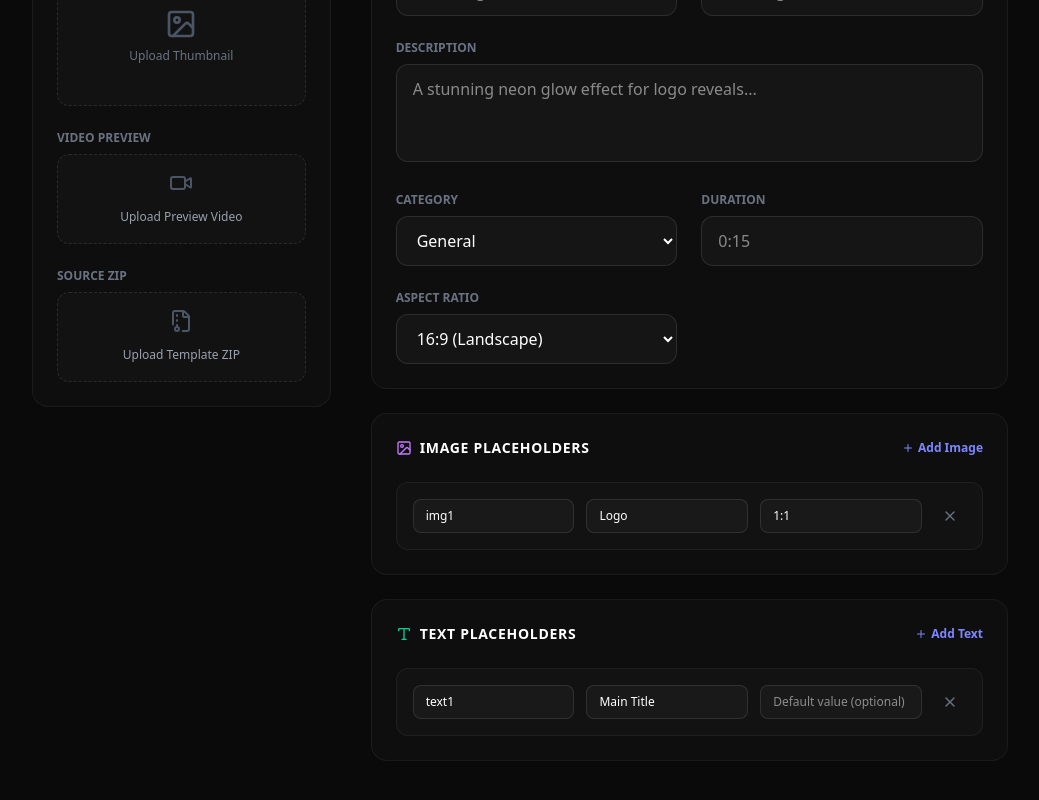
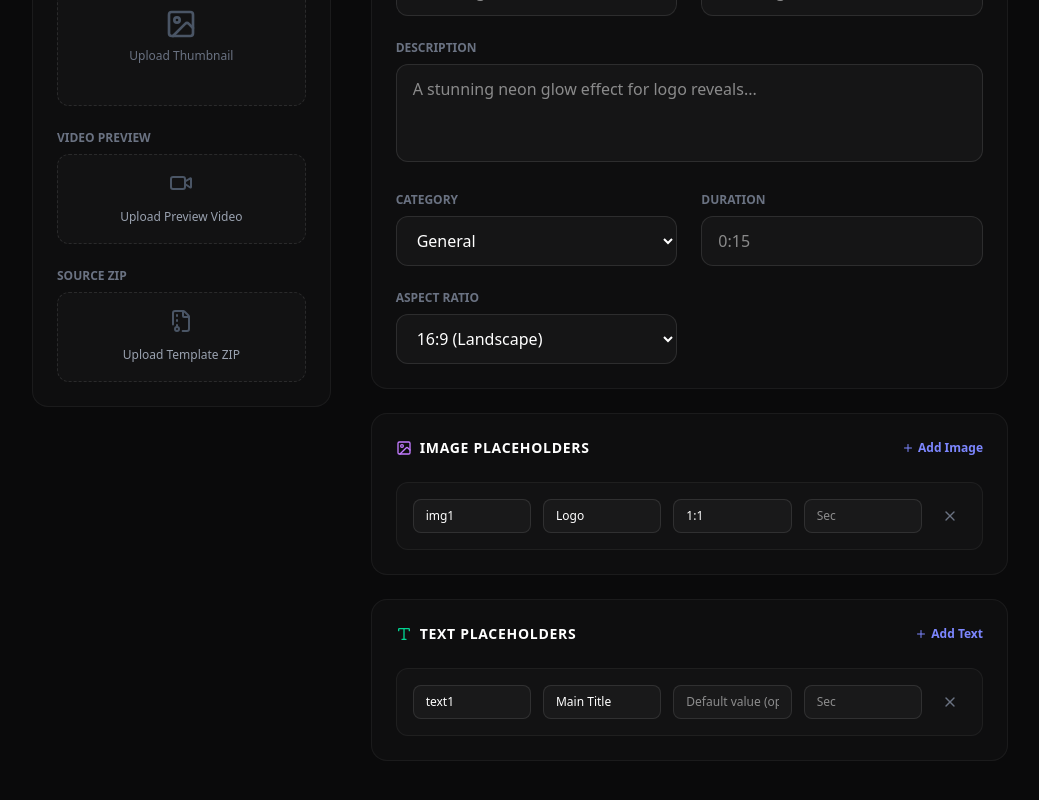
Before and after one commit to chaplinsiva/celiteproofficial, a Next.js app: page /admin/templates/new in a window 1280 px wide. Shown: the part 244-1044 px from the top of the page, without its empty margins (120-1159 px from the left). Built offline with nearby package versions, Linux system fonts and the light colour scheme; no server answers.

Commit message:
feat(templates): add video placeholder timestamps for editor seeker

```diff
--- a/src/app/admin/templates/[id]/edit/page.tsx
+++ b/src/app/admin/templates/[id]/edit/page.tsx
@@ -13,12 +13,14 @@ interface ImagePlaceholder {
     key: string;
     label: string;
     aspectRatio: string;
+    previewTimestamp?: number;
 }
 
 interface TextPlaceholder {
     key: string;
     label: string;
     defaultValue: string;
+    previewTimestamp?: number;
 }
 
 interface Template {
@@ -114,7 +116,7 @@ export default function EditTemplatePage({ params }: { params: Promise<{ id: str
         setImagePlaceholders(imagePlaceholders.filter((_, i) => i !== index));
     };
 
-    const updateImagePlaceholder = (index: number, field: keyof ImagePlaceholder, value: string) => {
+    const updateImagePlaceholder = (index: number, field: keyof ImagePlaceholder, value: string | number) => {
         const updated = [...imagePlaceholders];
         updated[index] = { ...updated[index], [field]: value };
         setImagePlaceholders(updated);
@@ -132,7 +134,7 @@ export default function EditTemplatePage({ params }: { params: Promise<{ id: str
         setTextPlaceholders(textPlaceholders.filter((_, i) => i !== index));
     };
 
-    const updateTextPlaceholder = (index: number, field: keyof TextPlaceholder, value: string) => {
+    const updateTextPlaceholder = (index: number, field: keyof TextPlaceholder, value: string | number) => {
         const updated = [...textPlaceholders];
         updated[index] = { ...updated[index], [field]: value };
         setTextPlaceholders(updated);
@@ -410,7 +412,7 @@ export default function EditTemplatePage({ params }: { params: Promise<{ id: str
                                         key={index}
                                         className="flex items-center gap-3 p-4 bg-white/[0.02] border border-white/5 rounded-xl"
                                     >
-                                        <div className="flex-1 grid grid-cols-3 gap-3">
+                                        <div className="flex-1 grid grid-cols-4 gap-3">
                                             <input
                                                 type="text"
                                                 value={placeholder.key}
@@ -429,6 +431,14 @@ export default function EditTemplatePage({ params }: { params: Promise<{ id: str
                                                 onChange={(e) => updateImagePlaceholder(index, "aspectRatio", e.target.value)}
                                                 className="bg-white/[0.03] border border-white/10 rounded-lg py-2 px-3 text-xs text-white focus:outline-none"
                                                 placeholder="1920x1080"
+                                            />
+                                            <input
+                                                type="number"
+                                                value={placeholder.previewTimestamp || ""}
+                                                onChange={(e) => updateImagePlaceholder(index, "previewTimestamp", e.target.value ? parseFloat(e.target.value) : 0)}
+                                                className="bg-white/[0.03] border border-white/10 rounded-lg py-2 px-3 text-xs text-white focus:outline-none"
+                                                placeholder="Sec"
+                                                step="0.1"
                                             />
                                         </div>
                                         <button
@@ -464,7 +474,7 @@ export default function EditTemplatePage({ params }: { params: Promise<{ id: str
                                         key={index}
                                         className="flex items-center gap-3 p-4 bg-white/[0.02] border border-white/5 rounded-xl"
                                     >
-                                        <div className="flex-1 grid grid-cols-3 gap-3">
+                                        <div className="flex-1 grid grid-cols-4 gap-3">
                                             <input
                                                 type="text"
                                                 value={placeholder.key}
@@ -484,6 +494,14 @@ export default function EditTemplatePage({ params }: { params: Promise<{ id: str
                                                 className="bg-white/[0.03] border border-white/10 rounded-lg py-2 px-3 text-xs text-white focus:outline-none"
                                                 placeholder="Default"
                                             />
+                                            <input
+                                                type="number"
+                                                value={placeholder.previewTimestamp || ""}
+                                                onChange={(e) => updateTextPlaceholder(index, "previewTimestamp", e.target.value ? parseFloat(e.target.value) : 0)}
+                                                className="bg-white/[0.03] border border-white/10 rounded-lg py-2 px-3 text-xs text-white focus:outline-none"
+                                                placeholder="Sec"
+                                                step="0.1"
+                                            />
                                         </div>
                                         <button
                                             type="button"
--- a/src/app/admin/templates/new/page.tsx
+++ b/src/app/admin/templates/new/page.tsx
@@ -13,12 +13,14 @@ interface ImagePlaceholder {
     key: string;
     label: string;
     aspectRatio: string;
+    previewTimestamp?: number;
 }
 
 interface TextPlaceholder {
     key: string;
     label: string;
     defaultValue: string;
+    previewTimestamp?: number;
 }
 
 export default function NewTemplatePage() {
@@ -80,7 +82,7 @@ export default function NewTemplatePage() {
         setImagePlaceholders(imagePlaceholders.filter((_, i) => i !== index));
     };
 
-    const updateImagePlaceholder = (index: number, field: keyof ImagePlaceholder, value: string) => {
+    const updateImagePlaceholder = (index: number, field: keyof ImagePlaceholder, value: string | number) => {
         const updated = [...imagePlaceholders];
         updated[index] = { ...updated[index], [field]: value };
         setImagePlaceholders(updated);
@@ -99,7 +101,7 @@ export default function NewTemplatePage() {
         setTextPlaceholders(textPlaceholders.filter((_, i) => i !== index));
     };
 
-    const updateTextPlaceholder = (index: number, field: keyof TextPlaceholder, value: string) => {
+    const updateTextPlaceholder = (index: number, field: keyof TextPlaceholder, value: string | number) => {
         const updated = [...textPlaceholders];
         updated[index] = { ...updated[index], [field]: value };
         setTextPlaceholders(updated);
@@ -376,7 +378,7 @@ export default function NewTemplatePage() {
                                         animate={{ opacity: 1 }}
                                         className="flex items-center gap-3 p-4 bg-white/[0.02] border border-white/5 rounded-xl"
                                     >
-                                        <div className="flex-1 grid grid-cols-3 gap-3">
+                                        <div className="flex-1 grid grid-cols-4 gap-3">
                                             <input
                                                 type="text"
                                                 value={placeholder.key}
@@ -397,6 +399,14 @@ export default function NewTemplatePage() {
                                                 onChange={(e) => updateImagePlaceholder(index, "aspectRatio", e.target.value)}
                                                 className="bg-white/[0.03] border border-white/10 rounded-lg py-2 px-3 text-xs text-white focus:outline-none"
                                                 placeholder="1920x1080"
+                                            />
+                                            <input
+                                                type="number"
+                                                value={placeholder.previewTimestamp || ""}
+                                                onChange={(e) => updateImagePlaceholder(index, "previewTimestamp", e.target.value ? parseFloat(e.target.value) : 0)}
+                                                className="bg-white/[0.03] border border-white/10 rounded-lg py-2 px-3 text-xs text-white focus:outline-none"
+                                                placeholder="Sec"
+                                                step="0.1"
                                             />
                                         </div>
                                         <button
@@ -434,7 +444,7 @@ export default function NewTemplatePage() {
                                         animate={{ opacity: 1 }}
                                         className="flex items-center gap-3 p-4 bg-white/[0.02] border border-white/5 rounded-xl"
                                     >
-                                        <div className="flex-1 grid grid-cols-3 gap-3">
+                                        <div className="flex-1 grid grid-cols-4 gap-3">
                                             <input
                                                 type="text"
                                                 value={placeholder.key}
@@ -456,6 +466,14 @@ export default function NewTemplatePage() {
                                                 className="bg-white/[0.03] border border-white/10 rounded-lg py-2 px-3 text-xs text-white focus:outline-none"
                                                 placeholder="Default value (optional)"
                                             />
+                                            <input
+                                                type="number"
+                                                value={placeholder.previewTimestamp || ""}
+                                                onChange={(e) => updateTextPlaceholder(index, "previewTimestamp", e.target.value ? parseFloat(e.target.value) : 0)}
+                                                className="bg-white/[0.03] border border-white/10 rounded-lg py-2 px-3 text-xs text-white focus:outline-none"
+                                                placeholder="Sec"
+                                                step="0.1"
+                                            />
                                         </div>
                                         <button
                                             type="button"
```
Also changed, not shown: src/app/templates/[slug]/editor/[editorId]/page.tsx (+15 -0 lines).
